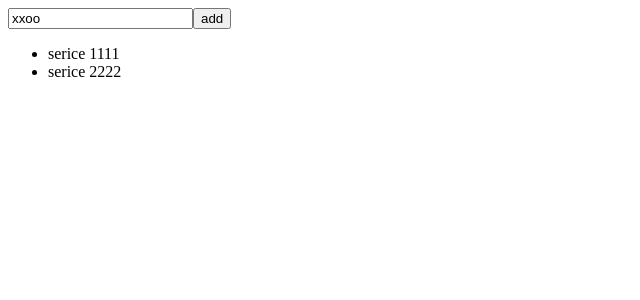
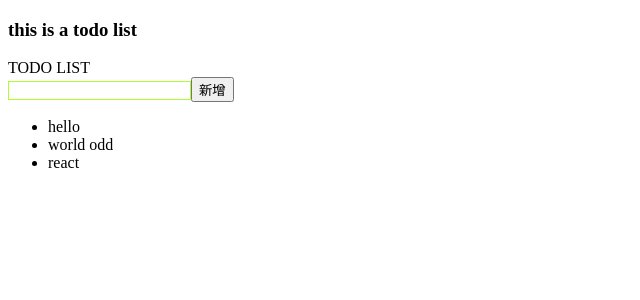
Before and after one commit to adodo0829/react-demo, a React (Create React App) app: page / in a window 1280 px wide. Shown: the top 300 px of the page, without its empty margins (0-640 px from the left). Built offline with nearby package versions, Linux system fonts and the light colour scheme.

Commit message:
add" todo list

```diff
--- a/src/App.js
+++ b/src/App.js
@@ -1,34 +1,14 @@
-import React, { Component, Fragment } from 'react'
+import React, { Component } from "react";
+import Todo from './components/Todo'
 
 export default class App extends Component {
-  constructor() {
-    // 继承父类的方法,属性
-    super()
-    // 组件预定义数据
-    this.state = {
-      inputValue: 'xxoo',
-      dataList: []
-    }
-  }
-
-  handleInput(e) {
-    console.log(e.target.value)
-  }
 
   render() {
     return (
-      <Fragment>
-        {/* 数据绑定,事件绑定 */}
-        <input
-          value={this.state.inputValue}
-          onChange={this.handleInput}
-        />
-        <button>add</button>
-        <ul>
-          <li>serice 1111</li>
-          <li>serice 2222</li>
-        </ul>
-      </Fragment>
+      <div>
+        <h3>this is a todo list</h3>
+        <Todo />
+      </div>
     )
   }
 }
--- /dev/null
+++ b/src/components/Todo.js
@@ -0,0 +1,69 @@
+import React, { Component, Fragment } from "react";
+import "../styles/todo.css";
+
+export default class Todo extends Component {
+  constructor(props) {
+    super(props);
+    // 组件预渲染定义的数据
+    this.state = {
+      inputValue: "",
+      dataList: ["hello", "world", "react"],
+    };
+  }
+
+  // 返回一段jsx
+  render() {
+    return (
+      <Fragment>
+        {
+          // 这是注释
+          // 不想用 div 包裹呢? 导入Fragment组件进行处理
+          // 条件和列表渲染: 返回一段jsx即可
+        }
+        <div>
+          <label htmlFor="todo">TODO LIST</label>
+          <br />
+          <input
+            id="todo"
+            className="input"
+            value={this.state.inputValue}
+            onChange={this.handleChange.bind(this)}
+          ></input>
+          <button onClick={this.add.bind(this)}>新增</button>
+        </div>
+
+        <ul>
+          {/* 列表渲染, 返回JSX */}
+          {this.state.dataList.map((item, index) => {
+            return (
+            	<li key={index} onClick={this.delete.bind(this, index)}>
+								{ index % 2 === 0 ? item : item+' odd' }
+							</li>
+            );
+          })}
+        </ul>
+      </Fragment>
+    );
+  }
+
+  handleChange(e) {
+    // 设置响应式数据
+    this.setState({ inputValue: e.target.value });
+  }
+
+  add() {
+    this.setState({
+      dataList: [...this.state.dataList, this.state.inputValue],
+      inputValue: "",
+    });
+  }
+
+  delete(i) {
+    console.log(i);
+    let temp = this.state.dataList;
+    temp.splice(i, 1);
+    this.setState({
+      dataList: temp,
+    });
+  }
+}
--- /dev/null
+++ b/src/styles/app.css
@@ -0,0 +1,3 @@
+.input {
+    border: 1px solid red;
+}
--- /dev/null
+++ b/src/styles/todo.css
@@ -0,0 +1,3 @@
+#todo {
+    border: 1px solid greenyellow;
+}
```
